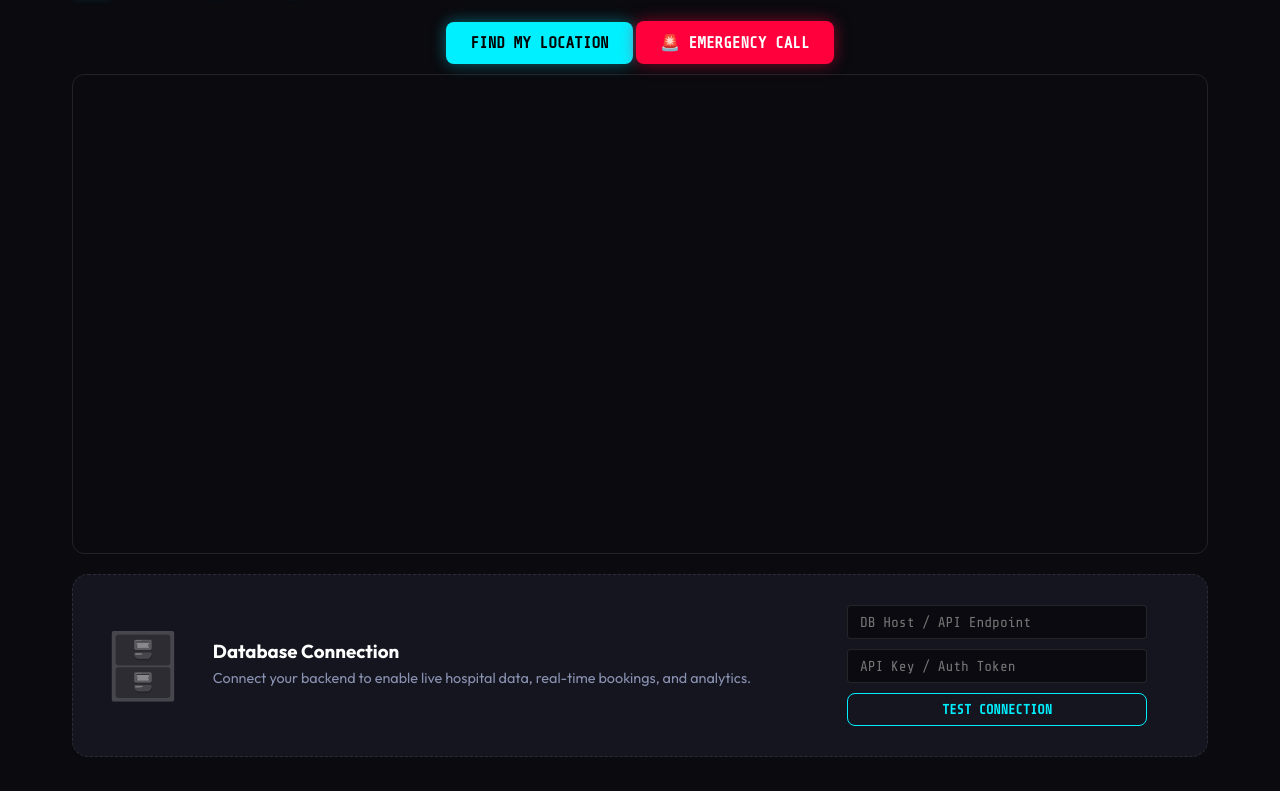
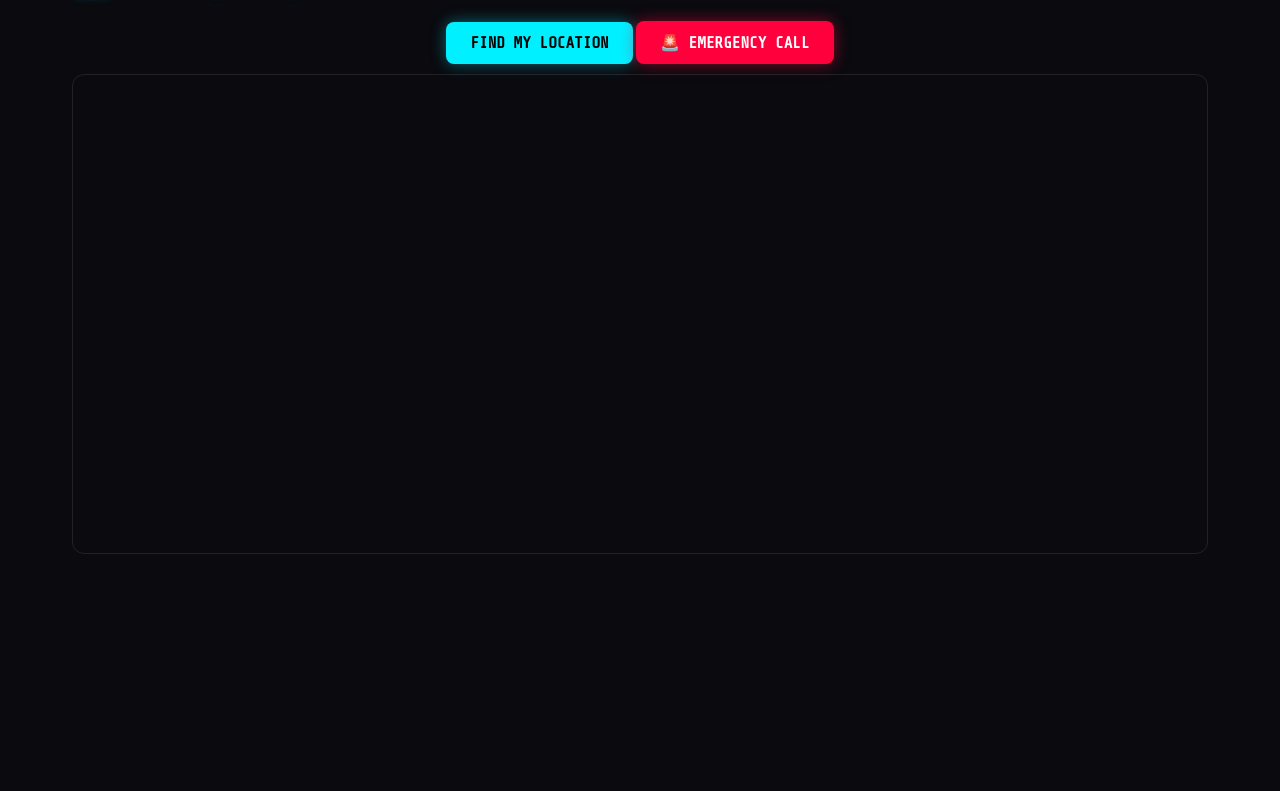
Before and after one commit to Code-odyssey-hackathon/team-24, a website: page index.html in a window 1280 px wide. Shown: the part 1301-2092 px from the top of the page. After the commit the page ends 1907 px from the top, so only its background shows below. Drawn offline with nearby package versions, Linux system fonts and the light colour scheme; no server answers.

Commit message:
Remove Database Connection section from homepage

```diff
--- a/index.html
+++ b/index.html
@@ -191,22 +191,7 @@
         <div id="list" class="hospital-grid" style="margin-top: 20px;"></div>
       </div>
 
-      <!-- DB Connection Placeholder -->
-      <div class="section">
-        <div class="db-connect-card">
-          <div class="db-icon">🗄️</div>
-          <div class="db-info">
-            <h3>Database Connection</h3>
-            <p>Connect your backend to enable live hospital data, real-time bookings, and analytics.</p>
-          </div>
-          <div class="db-actions">
-            <input type="text" id="dbHost" class="db-input" placeholder="DB Host / API Endpoint" />
-            <input type="text" id="dbKey" class="db-input" placeholder="API Key / Auth Token" />
-            <button class="btn btn-outline btn-sm" onclick="testDbConnection()">Test Connection</button>
-          </div>
-          <div id="dbStatus" class="db-status"></div>
-        </div>
-      </div>
+
     </section>
 
     <!-- ==================== PAGE: HOSPITALS ==================== -->
```
